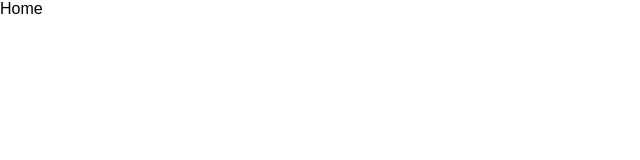
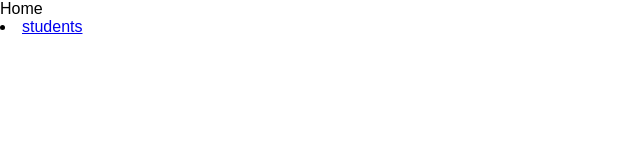
Before and after one commit to ben10Kmmr/pages, a React (Create React App) app: page / in a window 1280 px wide. Shown: the top 160 px of the page, without its empty margins (0-640 px from the left). Built offline with nearby package versions, Linux system fonts and the light colour scheme.

Commit message:
add students link

```diff
--- a/src/App.js
+++ b/src/App.js
@@ -6,15 +6,15 @@
   Link
 } from 'react-router-dom'
 
-//https://github.com/suthon-coe/pages
-
 const students = [
   {id: '12', name: 'John Doe', score: 23},
   {id: '18', name: 'Jenny Jason', score: 27},
   {id: '20', name: 'Tim Brown', score: 22}
 ]
 
-const Home = () => (<div>Home</div>)
+const Home = () => (<div>Home
+  <li><Link to="/students">students</Link></li>
+</div>)
 const Students = () => (
   <div>
     {
```
